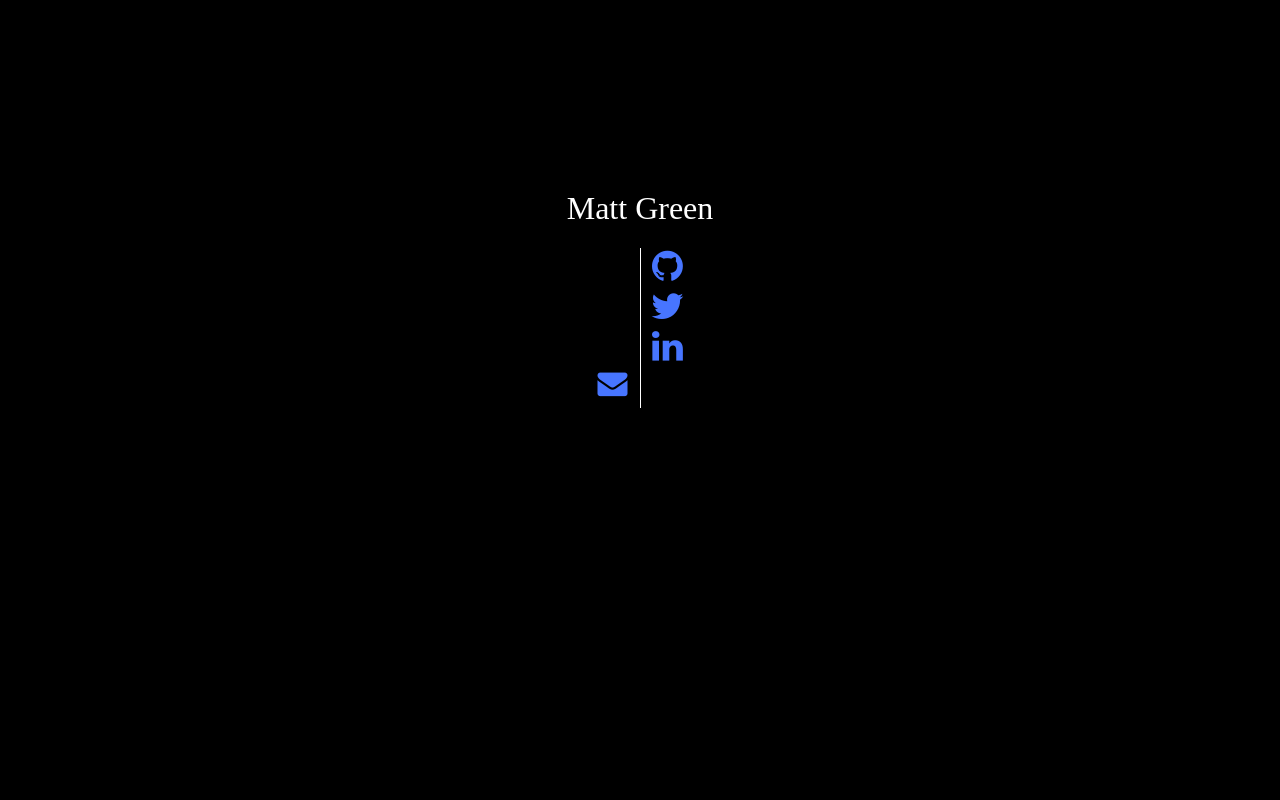
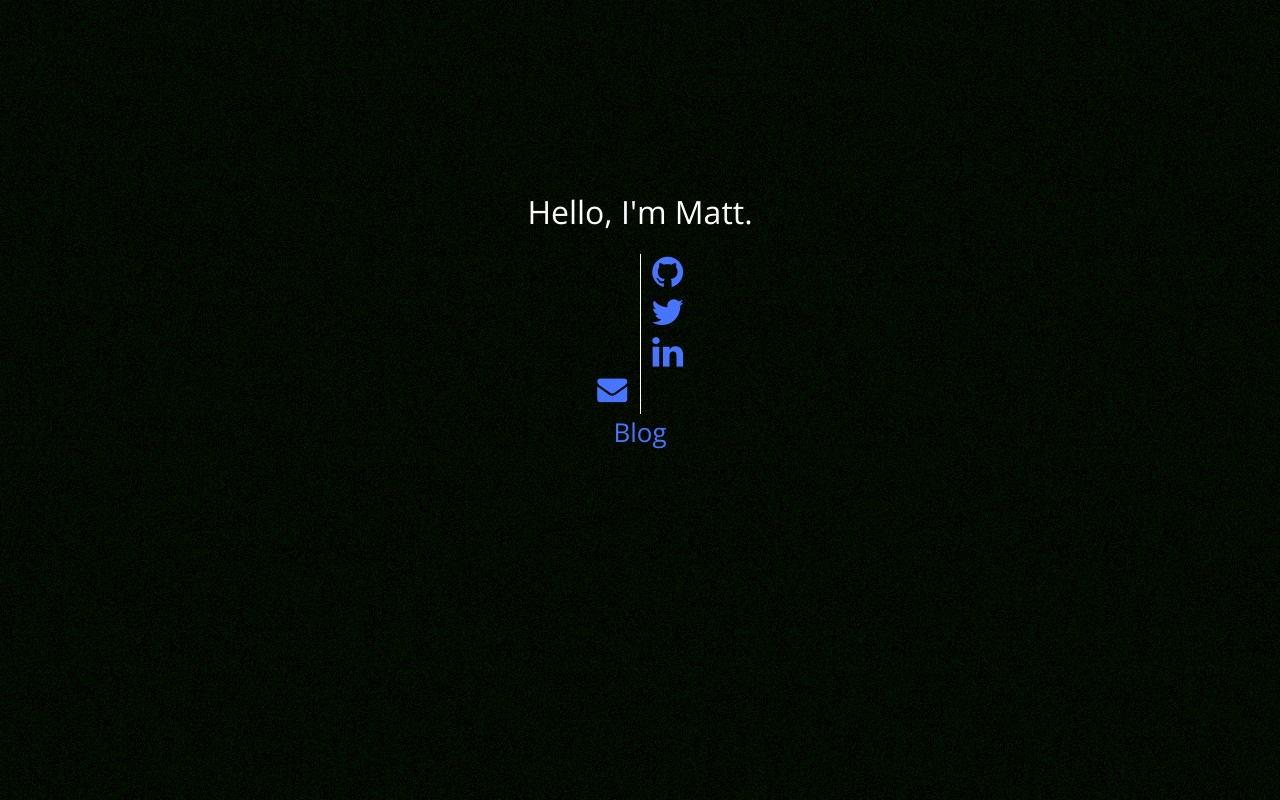
Before and after one commit to emgeee/emgeee.github.io, a plain HTML site: page index.html in a window 1280 px wide. Drawn offline with nearby package versions, Linux system fonts and the light colour scheme.

Commit message:
style changes + link to blog

```diff
--- a/index.html
+++ b/index.html
@@ -8,6 +8,7 @@
   <meta name="apple-mobile-web-app-capable" content="yes" />
 
   <link href="//maxcdn.bootstrapcdn.com/font-awesome/4.1.0/css/font-awesome.min.css" rel="stylesheet">
+  <link href='http://fonts.googleapis.com/css?family=Open+Sans:400,800' rel='stylesheet' type='text/css'>
 
   <link href="style.css" rel="stylesheet">
 
@@ -25,14 +26,14 @@
 
 <body>
   <div class="container">
-    <h1 id="name">Matt Green</h1>
+    <h1 id="name">Hello, I'm Matt.</h1>
 
     <ul class="contacts">
       <li>
         <div class="blank"></div>
         <div class="line"></div>
 
-        <div class="icon">
+        <div class="link icon">
           <a href="http://github.com/emgeee" target="_blank"><i class="fa fa-github"></i></a>
         </div>
       </li>
@@ -41,7 +42,7 @@
         <div class="blank"></div>
         <div class="line"></div>
 
-        <div class="icon">
+        <div class="link icon">
           <a href="http://twitter.com/emgeeeeee" target="_blank"><i class="fa fa-twitter"></i></a>
         </div>
       </li>
@@ -50,25 +51,31 @@
         <div class="blank"></div>
         <div class="line"></div>
 
-        <div class="icon">
+        <div class="link icon">
           <a href="http://www.linkedin.com/in/mgreen9" target="_blank"><i class="fa fa-linkedin"></i></a>
         </div>
       </li>
 
 
       <li>
-        <div class="icon">
+        <div class="link icon">
           <a id="email" href="mailto:mgreen9@gmail.com" target="_blank"><i class="fa fa-envelope"></i></a>
         </div>
 
         <div class="line"></div>
         <div class="blank"></div>
       </li>
+
+      <li>
+        <div class="link blog">
+          <a href="/blog">Blog</a>
+        </div>
+      </li>
     </ul>
 
-  </div>
 
 
+  </div>
 
   <script type="text/javascript" src="pagehandle.js"></script>
 </body>
--- a/scss/style.scss
+++ b/scss/style.scss
@@ -34,7 +34,7 @@
   }
 
   to {
-    height: 160px;
+    height: 200;
   }
 }
 
@@ -61,7 +61,12 @@
 
 
 body {
-  background-color: black;
+  font-family: 'Open Sans', sans-serif;
+
+  background-image: url('img/bg.png');
+  background-repeat: repeat;
+
+
   text-align: center;
   padding:0 !important;
 }
@@ -96,25 +101,25 @@ body {
     width: inherit;
   }
 
+  $delay: .4s;
+
   li:nth-child(1){
     @include icon-flip(0s)
   }
 
   li:nth-child(2){
-    @include icon-flip(.4s)
+    @include icon-flip($delay)
   }
 
   li:nth-child(3){
-    @include icon-flip(.8s)
+    @include icon-flip(2*$delay)
   }
 
   li:nth-child(4){
-    @include icon-flip(1.2s)
+    @include icon-flip(3*$delay)
   }
 
 }
-
-
 
 .blank {
   width: 46px;
@@ -134,12 +139,21 @@ body {
   border-left-color: white;
 }
 
-.icon {
-  width: 46px;
-  height: inherit;
-  display: inline-block;
-  vertical-align: top;
+.link {
+  &.icon {
+    width: 46px;
+    height: inherit;
+    display: inline-block;
+    vertical-align: top;
+  }
 
+  &.blog {
+
+    a {
+      font-size: 26px;
+      text-decoration: none;
+    }
+  }
 
   .fa{
     font-size:36px;
```
Also changed, not shown: img/bg.png (added), style.css.
